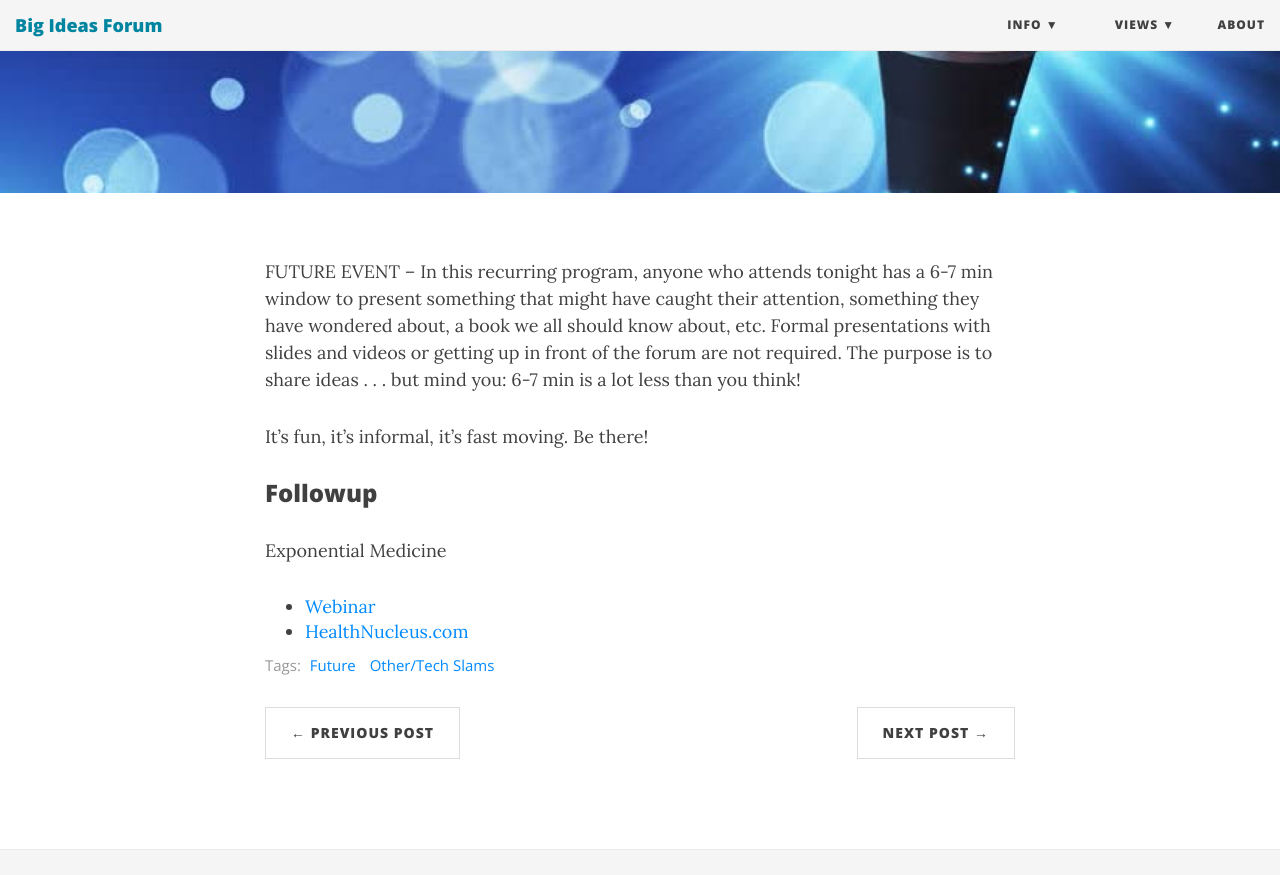
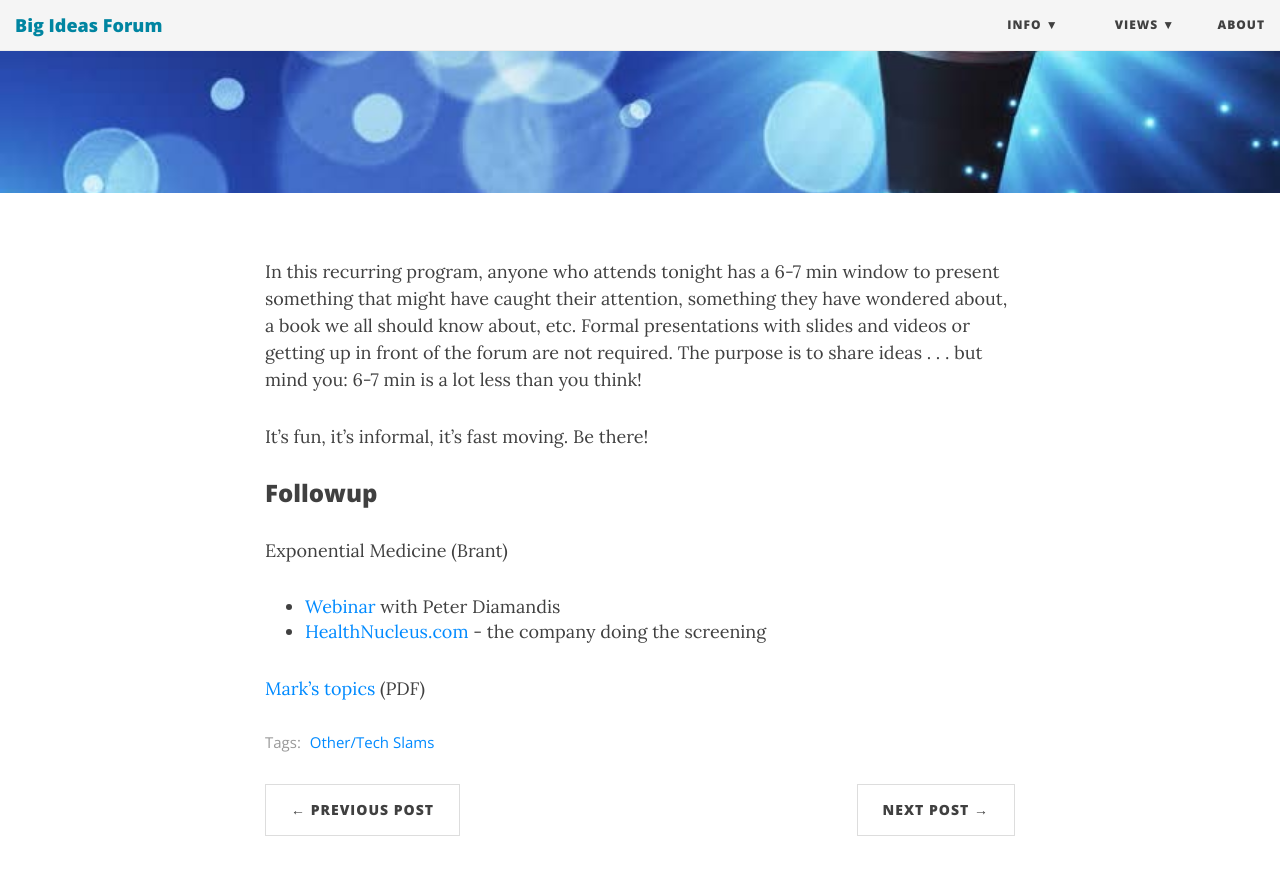
Before and after one commit to BigIdeasForum/bigideasforum.github.io, a Jekyll site: the page built from _posts/2019/2019-05-16-tech-slam8.md, in a window 1280 px wide and 900 px high, scrolled down 338 px. Shown: the top 875 px of the window. Built offline with Jekyll 4.4.1, drawn with Linux system fonts in a browser that asks for light colours; nearby versions of some CDN libraries.

Commit message:
add Mark's input

```diff
--- a/_posts/2019/2019-05-16-tech-slam8.md
+++ b/_posts/2019/2019-05-16-tech-slam8.md
@@ -4,16 +4,18 @@ title:  Tech Slam
 subtitle: The Floor is Yours
 date:   2019-05-16 19:00:00
 categories: Future
-tags: [Future, Other/Tech Slams]
+tags: [Other/Tech Slams]
 bigimg: /img/slam.jpg
 ---
-FUTURE EVENT -- In this recurring program, anyone who attends tonight has a 6-7 min window to present something that might have caught their attention, something they have wondered about, a book we all should know about, etc. Formal presentations with slides and videos or getting up in front of the forum are not required. The purpose is to share ideas . . . but mind you: 6-7 min is a lot less than you think!
+In this recurring program, anyone who attends tonight has a 6-7 min window to present something that might have caught their attention, something they have wondered about, a book we all should know about, etc. Formal presentations with slides and videos or getting up in front of the forum are not required. The purpose is to share ideas . . . but mind you: 6-7 min is a lot less than you think!
 
 It’s fun, it’s informal, it’s fast moving. Be there!
 
 ### Followup
 
-Exponential Medicine
+Exponential Medicine (Brant)
 
-* [Webinar](https://www.a360.digital/david-karow-post-webinar-sample-content)
-* [HealthNucleus.com](https://www.healthnucleus.com)
+* [Webinar](https://www.a360.digital/david-karow-post-webinar-sample-content) with Peter Diamandis
+* [HealthNucleus.com](https://www.healthnucleus.com) - the company doing the screening
+
+[Mark's topics](/assets/present/2019/techslam-mark-2019-05-16.pdf) (PDF)
```
Also changed, not shown: 1 other file.
